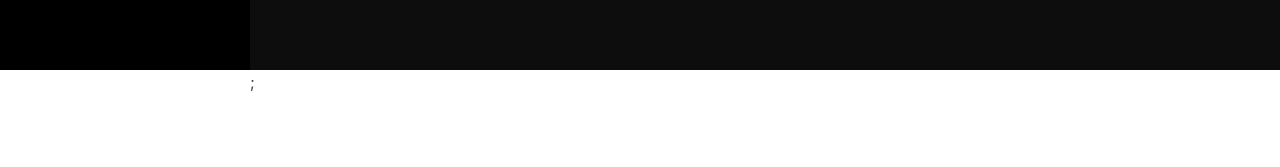
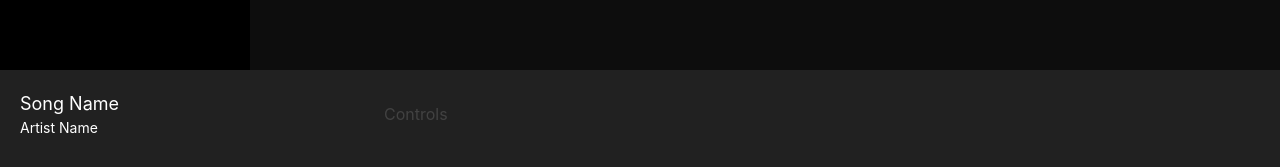
Before and after one commit to cavazosgeorge/spotify-clone, a Next.js app: page / in a window 1280 px wide. Shown: the part 630-797 px from the top of the page. Built offline with nearby package versions, Linux system fonts and the light colour scheme; no server answers; the database is empty.

Commit message:
playbar rendered

```diff
--- /dev/null
+++ b/components/playerBar.tsx
@@ -0,0 +1,18 @@
+/* eslint-disable prettier/prettier */
+import { Box, Flex, Text } from "@chakra-ui/layout";
+
+const PlayerBar = () => {
+  return (
+    <Box height="100px" width="100vw" bg="gray.900" padding="10ppx">
+      <Flex align="center">
+        <Box padding="20px" color="white" width="30%">
+          <Text fontSize="large">Song Name</Text>
+          <Text fontSize="sm">Artist Name</Text>
+        </Box>
+        <Box width="40%">Controls</Box>
+      </Flex>
+    </Box>
+  );
+};
+
+export default PlayerBar;
```
